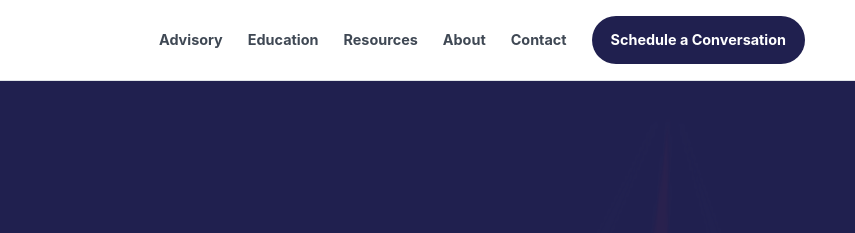
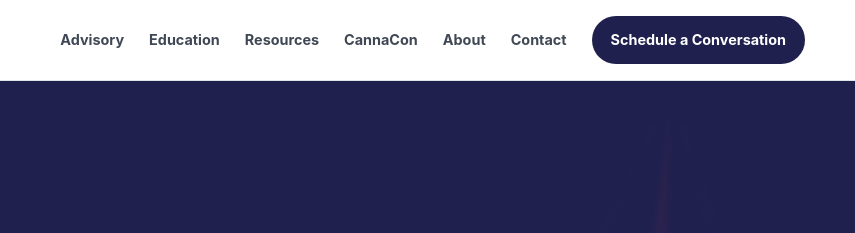
Before and after one commit to PASS-LH/PASS_Website, a plain HTML site: page index.html in a window 1280 px wide. Shown: the top 233 px of the page, 425-1280 px from the left. Drawn offline with Linux system fonts and the light colour scheme.

Commit message:
Add files via upload

```diff
--- a/index.html
+++ b/index.html
@@ -48,6 +48,7 @@
       <a href="advisory.html" data-nav="advisory">Advisory</a>
       <a href="education.html" data-nav="education">Education</a>
       <a href="resources.html" data-nav="resources">Resources</a>
+      <a href="cannacon/" data-nav="cannacon">CannaCon</a>
       <a href="about.html" data-nav="about">About</a>
       <a href="contact.html" data-nav="contact">Contact</a>
       <a class="btn primary" href="https://meetings-na2.hubspot.com/lucas-hobbs" data-site-link="scheduling" target="_blank" rel="noopener">Schedule a Conversation</a>
```
